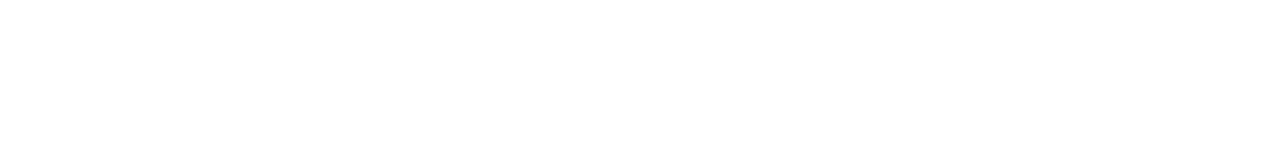
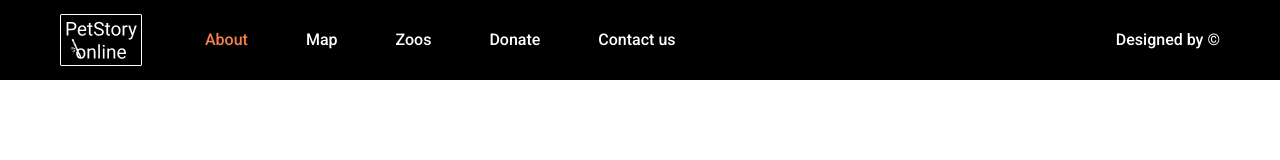
Before and after one commit to BatBB/rss-jsfe, a plain HTML site: page online-zoo/index.html in a window 1280 px wide. Drawn offline with Linux system fonts and the light colour scheme.

Commit message:
feat: done header

```diff
--- a/online-zoo/index.html
+++ b/online-zoo/index.html
@@ -0,0 +1,56 @@
+<!DOCTYPE html>
+<html lang="en">
+  <head>
+    <meta charset="UTF-8" />
+    <meta http-equiv="X-UA-Compatible" content="IE=edge" />
+    <meta name="viewport" content="width=device-width, initial-scale=1.0" />
+    <link rel="stylesheet" href="./scss/reset.css" />
+    <link rel="stylesheet" href="./scss/index.css" />
+    <link rel="preconnect" href="https://fonts.googleapis.com" />
+    <link rel="preconnect" href="https://fonts.gstatic.com" crossorigin />
+    <link
+      href="https://fonts.googleapis.com/css2?family=Roboto:wght@300;400;500;700&display=swap"
+      rel="stylesheet"
+    />
+    <title>PetStory Online</title>
+  </head>
+  <body>
+    <header class="header">
+      <h1 class="header__title">PetStory Online</h1>
+      <div class="container">
+        <div class="header__inner">
+          <div class="header__inner-logo-nav">
+            <a class="header__logo" href="./index.html"
+              ><img
+                class="header__logo-img"
+                src="./assets/images/logo_footer.png"
+                alt="Logo image"
+            /></a>
+            <nav class="nav">
+              <ul class="nav__list">
+                <li class="nav__list-item">
+                  <a href="./index.html" class="nav__list-link active">About</a>
+                </li>
+                <li class="nav__list-item">
+                  <a href="#" class="nav__list-link">Map</a>
+                </li>
+                <li class="nav__list-item">
+                  <a href="#" class="nav__list-link">Zoos</a>
+                </li>
+                <li class="nav__list-item">
+                  <a href="../donate/donate.html" class="nav__list-link"
+                    >Donate</a
+                  >
+                </li>
+                <li class="nav__list-item">
+                  <a href="#" class="nav__list-link">Contact us</a>
+                </li>
+              </ul>
+            </nav>
+          </div>
+          <div class="header__copyright"><a class="header__copyright-link" href="https://www.figma.com/file/jfEFwkXVj1WRq7sUHDr8os/PetStory-online">Designed by ©</a></div>
+        </div>
+      </div>
+    </header>
+  </body>
+</html>
--- a/online-zoo/scss/_var.scss
+++ b/online-zoo/scss/_var.scss
@@ -0,0 +1,5 @@
+$headerColor: #000;
+
+$textMainColor: #333B41;
+$textSecondColor: #fff;
+$textSecondActiveColor: #F9804B;
--- a/online-zoo/scss/index.scss
+++ b/online-zoo/scss/index.scss
@@ -1 +1,71 @@
 @import './var';
+
+body {
+  font: {
+    family: 'Roboto', sans-serif;
+    weight: 400;
+    size: 16px;
+  }
+
+  line-height: 1.4;
+}
+
+.container {
+  max-width: 1190px;
+  margin: 0 auto;
+  padding: 0 15px;
+}
+
+.header {
+  background-color: $headerColor;
+  font-weight: 500;
+  color: $textSecondColor;
+
+  &__title {
+    font-size: 0;
+  }
+
+  &__logo {
+    width: 82px;
+    height: 52px;
+  }
+
+  &__inner {
+    display: flex;
+    justify-content: space-between;
+    align-items: center;
+    height: 80px;
+
+    &-logo-nav {
+      display: flex;
+      justify-content: space-between;
+      align-items: center;
+      gap: 63px;
+    }
+  }
+
+  .nav {
+    &__list {
+      display: flex;
+      justify-content: space-between;
+      gap: 58px;
+
+      &-link {
+
+        &:hover,
+        &.active {
+          color: $textSecondActiveColor;
+        }
+        &.active {
+          cursor: default;
+        }
+      }
+    }
+  }
+
+  &__copyright-link {
+    &:hover {
+      color: $textSecondActiveColor;
+    }
+  }
+}
--- /dev/null
+++ b/online-zoo/scss/reset.css
@@ -0,0 +1,36 @@
+/* Указываем box sizing */
+*,
+*::before,
+*::after {
+  box-sizing: border-box;
+}
+
+/* Убираем внутренние отступы */
+ul,
+ol {
+  padding: 0;
+}
+
+/* Убираем внешние отступы */
+body,
+h1,
+h2,
+h3,
+h4,
+p,
+ul,
+ol,
+li {
+  margin: 0;
+}
+
+/* Удаляем стандартную стилизацию для всех ul и il, у которых есть атрибут class*/
+ul,
+ol {
+  list-style: none;
+}
+
+a {
+  text-decoration: none;
+  color: inherit;
+}
```
Also changed, not shown: online-zoo/assets/images/logo_footer.png (added), online-zoo/assets/images/logo_footer.svg (added), online-zoo/scss/index.css (added), 1 other file.
